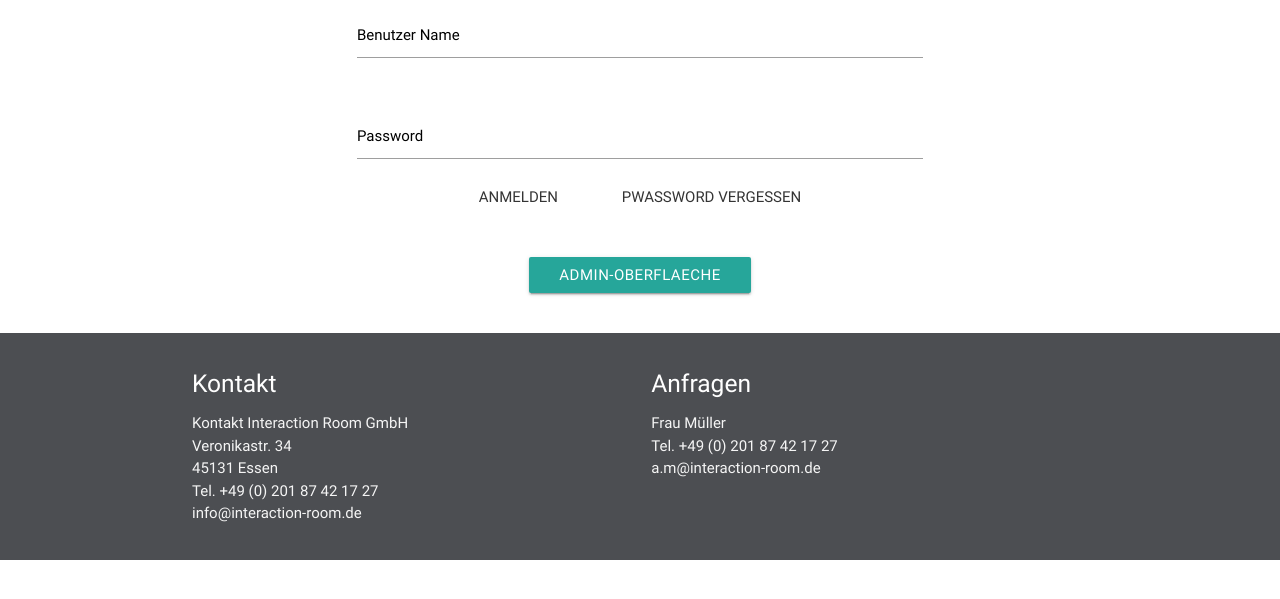
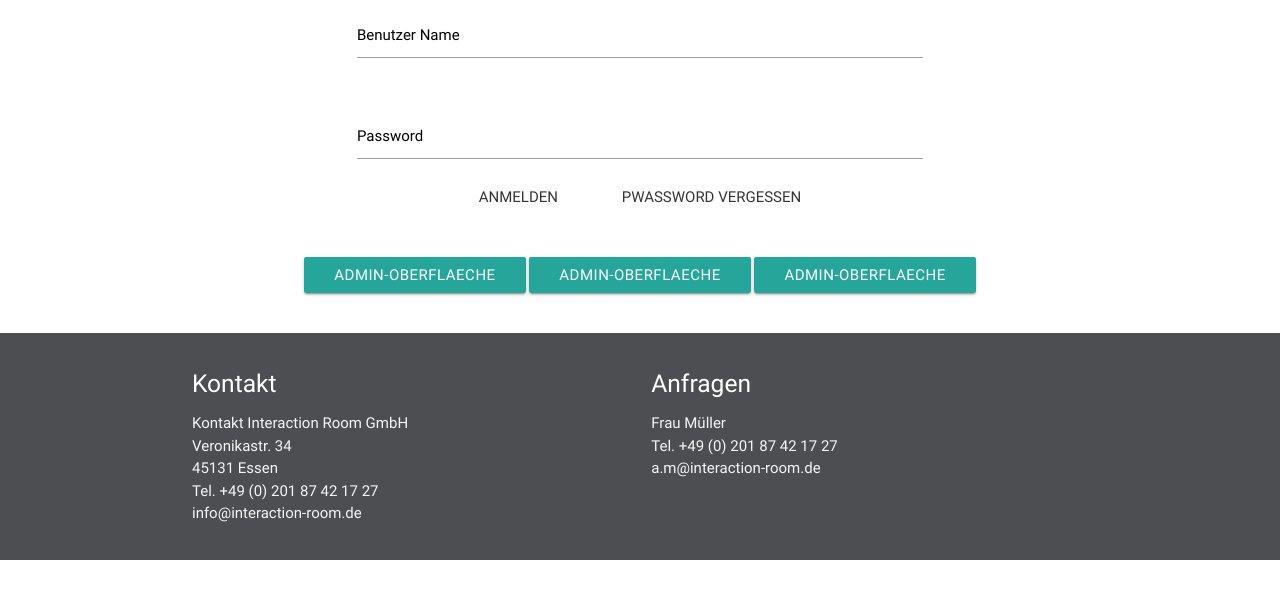
Before and after one commit to BaerBaer0/Webentwicklung, a plain HTML site: page index.html in a window 1280 px wide. Shown: the part 119-718 px from the top of the page. Drawn offline with nearby package versions, Linux system fonts and the light colour scheme.

Commit message:
Links angepasst

```diff
--- a/index.html
+++ b/index.html
@@ -50,7 +50,10 @@
 			</div>
 			<br>
 
-			<a href="html/admin/index.html"></a><a class="waves-effect waves-light btn">Admin-Oberflaeche</a></
+			<a href="html/mitarbeiter/index.html" class="waves-effect waves-light btn">Admin-Oberflaeche</a>
+			<a href="html/projektleiter/index.html" class="waves-effect waves-light btn">Admin-Oberflaeche</a>
+			<a href="html/admin/index.html" class="waves-effect waves-light btn">Admin-Oberflaeche</a>
+
 		</article>
 	</div>
 
```
Also changed, not shown: html/admin/index.html (added, +3 -0 lines), 1 other file.
